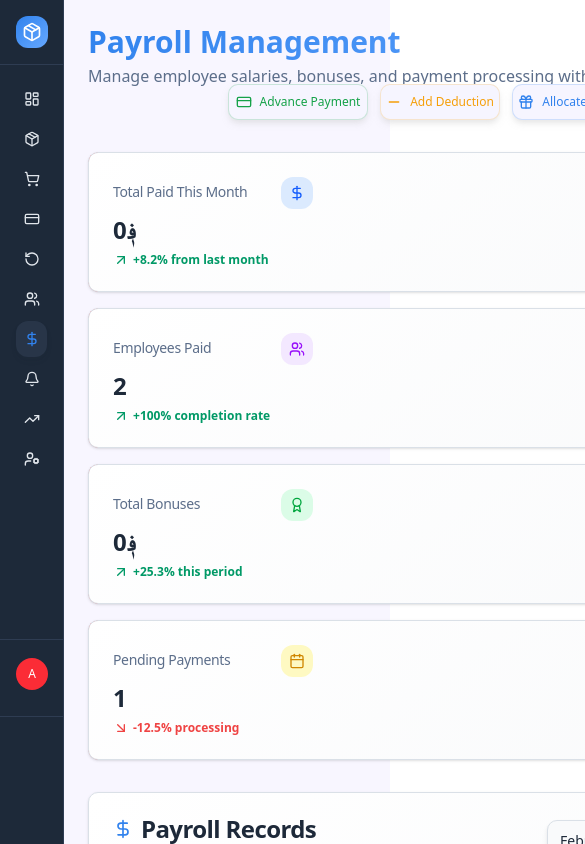
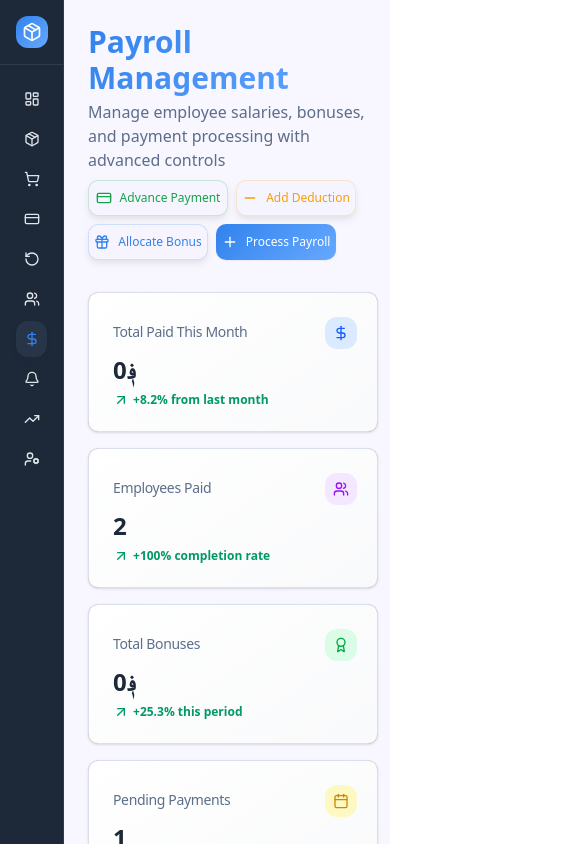
Before and after one commit to Sohrab-Malikzada/Store-Managment_Dashborad, a React (Vite) app: page /payroll in a window 390 px wide. Both pictures are taken after typing "name@example.com", "Sample123" into the empty fields and a click on the button "Sign In". Shown: the top 844 px of the page, 585 px wide, since content can reach past the window. Built offline with nearby package versions, Linux system fonts and the light colour scheme.

Commit message:
Payroll.jsx is worked on Responsive

```diff
--- a/src/Pages/Payroll.jsx
+++ b/src/Pages/Payroll.jsx
@@ -159,7 +159,7 @@ export default function Payroll() {
         selectedPeriod={selectedPeriod}
       />
 
-      <Card className="gradient-card h-auto shadow-medium">
+      <Card className="gradient-card h-auto w-full shadow-medium">
         <CardHeader>
           <div className="flex items-center justify-between">
             <div>
@@ -188,13 +188,13 @@ export default function Payroll() {
 
       {/* Dialogs */}
       <Dialog open={deductionDialog} onOpenChange={setDeductionDialog}>
-        <DialogContent className="gradient-card h-107  shadow-medium">
+        <DialogContent className="gradient-card w-90  sm:w-full  rounded-[12px] overflow-auto no-scrollbar shadow-medium">
           <DialogHeader >
             <DialogTitle className="flex items-center gap-2 text-[hsl(216,32%,17%)]">
               <Minus className="h-5 w-5 text-[hsl(38,92%,55%)]" />
               Add Employee Deduction
             </DialogTitle>
-            <DialogDescription className="mt-[-2px]">
+            <DialogDescription className="text-left mt-[-2px]">
               Apply deductions for taxes, advances, or other adjustments
             </DialogDescription>
           </DialogHeader>
@@ -249,14 +249,14 @@ export default function Payroll() {
                 type="button"
                 variant="outline"
                 onClick={() => setDeductionDialog(false)}
-                className="mt-[-10px] shadow-[0_4px_6px_-1px_hsl(0,0%,80%,0.5)] cursor-pointer rounded-[10px] text-[hsl(216,32%,17%)] bg-[hsl(248,250%,98%)] hover:bg-[hsl(248,250%,96%)] border-[hsl(214,20%,88%)] hover:shadow-medium transition-smooth"
+                className=" shadow-[0_4px_6px_-1px_hsl(0,0%,80%,0.5)] cursor-pointer rounded-[10px] text-[hsl(216,32%,17%)] bg-[hsl(248,250%,98%)] hover:bg-[hsl(248,250%,96%)] border-[hsl(214,20%,88%)] hover:shadow-medium transition-smooth"
               >
                 Cancel
               </Button>
               <Button
                 type="submit"
                 variant="outline"
-                className="mt-[-10px] shadow-[0_4px_6px_-1px_hsl(0,0%,80%,0.5)] cursor-pointer hover:text-[hsl(216,32%,17%))]  hover:bg-[hsl(38,92%,50%)]/10   rounded-[10px] text-[hsl(38,92%,50%)] bg-[hsl(248,250%,98%)] border-[hsl(38,92%,50%)] hover:shadow-medium transition-smooth"
+                className=" shadow-[0_4px_6px_-1px_hsl(0,0%,80%,0.5)] cursor-pointer hover:text-[hsl(216,32%,17%))]  hover:bg-[hsl(38,92%,50%)]/10   rounded-[10px] text-[hsl(38,92%,50%)] bg-[hsl(248,250%,98%)] border-[hsl(38,92%,50%)] hover:shadow-medium transition-smooth"
               >
                 Add Deduction
               </Button>
@@ -266,13 +266,13 @@ export default function Payroll() {
       </Dialog>
 
       <Dialog open={bonusDialog} onOpenChange={setBonusDialog}>
-        <DialogContent className="gradient-card h-144 shadow-medium">
+        <DialogContent className="gradient-card w-90 lg:h-100 sm:w-full  rounded-[12px] overflow-auto no-scrollbar shadow-medium">
           <DialogHeader>
             <DialogTitle className="flex items-center gap-2 text-[hsl(216,32%,17%)]">
               <Gift className="h-5 w-5 text-[hsl(214,84%,56%)]" />
               Allocate Employee Bonus
             </DialogTitle>
-            <DialogDescription className="-mt-[2px]">
+            <DialogDescription className="text-left -mt-[2px]">
               Distribute bonuses to employees for special occasions or performance rewards
             </DialogDescription>
           </DialogHeader>
@@ -335,13 +335,13 @@ export default function Payroll() {
                 type="button"
                 variant="outline"
                 onClick={() => setBonusDialog(false)}
-                className="-mt-[16px] shadow-[0_4px_6px_-1px_hsl(0,0%,80%,0.5)] cursor-pointer rounded-[10px] text-[hsl(216,32%,17%)] bg-[hsl(248,250%,98%)] hover:bg-[hsl(248,250%,96%)] border-[hsl(214,20%,88%)] hover:shadow-medium transition-smooth"
+                className=" shadow-[0_4px_6px_-1px_hsl(0,0%,80%,0.5)] cursor-pointer rounded-[10px] text-[hsl(216,32%,17%)] bg-[hsl(248,250%,98%)] hover:bg-[hsl(248,250%,96%)] border-[hsl(214,20%,88%)] hover:shadow-medium transition-smooth"
               >
                 Cancel
               </Button>
               <Button
                 type="submit"
-                className="-mt-[16px] gradient-primary text-[#ffffff] shadow-soft hover:shadow-medium transition-smooth"
+                className="gradient-primary text-[#ffffff] shadow-soft hover:shadow-medium transition-smooth"
               >
                 Allocate Bonus
               </Button>
@@ -351,13 +351,13 @@ export default function Payroll() {
       </Dialog>
 
       <Dialog open={processingDialog} onOpenChange={setProcessingDialog}>
-        <DialogContent className="gradient-card h-137 shadow-medium max-w-2xl">
+        <DialogContent className="gradient-card w-90 lg:h-100 sm:w-full  rounded-[12px] overflow-auto no-scrollbar shadow-medium">
           <DialogHeader>
             <DialogTitle className="flex tracking-tight text-[18px] mt-[-3px] items-center gap-2 text-[hsl(216,32%,17%)]">
               <Calendar className="h-5 w-5 text-[hsl(214,84%,56%)]" />
               Process Monthly Payroll
             </DialogTitle>
-            <DialogDescription className="mt-[-6px]">
+            <DialogDescription className="text-left mt-[-6px]">
               Select employees to process payroll payments for the current period
             </DialogDescription>
           </DialogHeader>
--- a/src/components/AdvancePaymentDialog.jsx
+++ b/src/components/AdvancePaymentDialog.jsx
@@ -37,13 +37,13 @@ export function AdvancePaymentDialog({
 
   return (
     <Dialog open={isOpen} onOpenChange={onClose}>
-      <DialogContent className="gradient-card  max-w-2xl">
+      <DialogContent className="gradient-card w-90 lg:h-100 sm:w-full  rounded-[12px] overflow-auto no-scrollbar shadow-medium">
         <DialogHeader>
           <DialogTitle className="tracking-tight flex items-center text-[hsl(216,32%,17%)] gap-2">
             <CreditCard className="h-5 w-5 text-[hsl(214,84%,56%)]" />
             Advance Payment
           </DialogTitle>
-          <DialogDescription className="mt-[-2px]">
+          <DialogDescription className="text-left mt-[-2px]">
             Provide advance salary payments to employees
           </DialogDescription>
         </DialogHeader>
@@ -148,13 +148,13 @@ export function AdvancePaymentDialog({
              type="button"
              variant="outline"
              onClick={onClose}
-             className="-mt-[9px] mr-[1px] cursor-pointer rounded-[10px] text-[hsl(216,32%,17%)] bg-[hsl(248,250%,98%)] hover:bg-[hsl(248,250%,96%)] border-[hsl(214,20%,88%)] transition-smooth"
+             className="mr-[1px] cursor-pointer rounded-[10px] text-[hsl(216,32%,17%)] bg-[hsl(248,250%,98%)] hover:bg-[hsl(248,250%,96%)] border-[hsl(214,20%,88%)] transition-smooth"
              >
               Cancel
             </Button>
             <Button
               type="submit"
-              className="-mt-[9px] mr-[-1px] w-44  gradient-primary cursor-pointer text-[#ffffff] shadow-soft hover:shadow-medium"
+              className=" mr-[-1px] w-44  gradient-primary cursor-pointer text-[#ffffff] shadow-soft hover:shadow-medium"
               disabled={!selectedEmployeeId || !amount || !reason}
             >
               <DollarSign className="h-4 w-4 mr-2" />
--- a/src/components/payroll/PayrollActionsHeader.jsx
+++ b/src/components/payroll/PayrollActionsHeader.jsx
@@ -8,7 +8,7 @@ export function PayrollActionsHeader({
   onProcessPayroll
 }) {
   return (
-    <div className="flex flex-col lg:flex-row lg:items-center lg:justify-between gap-4">
+    <div className="flex flex-col lg:justify-between gap-4">
       <div>
         <h1 className="text-3xl font-bold gradient-primary bg-clip-text text-transparent">
           Payroll Management
@@ -17,12 +17,11 @@ export function PayrollActionsHeader({
           Manage employee salaries, bonuses, and payment processing with advanced controls
         </p>
       </div>
-
-      <div className="flex flex-12  mt-1   ml-35 gap-1">
+      <div>
         <Button
           variant="outline"
           onClick={onAdvancePayment}
-          className="-mt-6 w-35 text-[12px] shadow-[0_4px_6px_-1px_hsl(0,0%,80%,0.5)] cursor-pointer hover:text-[hsl(216,32%,17%))]  hover:bg-[hsl(142,76%,45%)]/10  mr-2  rounded-[10px] text-[hsl(142,76%,36%)] bg-[hsl(248,250%,98%)] border-[hsl(142deg,76%,36%,20%)] hover:shadow-medium transition-smooth"
+          className="my-4 -mt-6 w-35 text-[12px] shadow-[0_4px_6px_-1px_hsl(0,0%,80%,0.5)] cursor-pointer hover:text-[hsl(216,32%,17%))]  hover:bg-[hsl(142,76%,45%)]/10  mr-2  rounded-[10px] text-[hsl(142,76%,36%)] bg-[hsl(248,250%,98%)] border-[hsl(142deg,76%,36%,20%)] hover:shadow-medium transition-smooth"
         >
           <CreditCard className="h-4 w-4" />
           Advance Payment
@@ -54,6 +53,7 @@ export function PayrollActionsHeader({
           Process Payroll
         </Button>
       </div>
+
     </div>
   );
 }
--- a/src/components/payroll/PayrollStatsCards.jsx
+++ b/src/components/payroll/PayrollStatsCards.jsx
@@ -15,7 +15,7 @@ export function PayrollStatsCards({ payrollRecords, selectedPeriod }) {
   const employeesPaid = payrollRecords.filter(r => r.status === "paid").length;
 
   return (
-    <div className="grid gap-4 md:grid-cols-4">
+    <div className="grid gap-4 md:grid-cols-2">
       <StatsCard
         title="Total Paid This Month"
         value={`؋${totalPaidThisMonth.toLocaleString()}`}
@@ -23,7 +23,7 @@ export function PayrollStatsCards({ payrollRecords, selectedPeriod }) {
         trend={{ value: 8.2, label: "from last month" }}
         trendchange="text-[hsl(142,76%,36%)]  -ml-4 mt-[-5px] "
         box={`rounded-[10px] h-35  text-red-600 border bg-red-600 text-card-foreground shadow-sm gradient-card shadow-soft hover:shadow-medium transition-all duration-300`}
-        icanchange="h-8 w-8 mb-2 p-2  -mr-44 rounded-[12px] "
+        icanchange="h-8 w-8 mb-2 p-2  -right-5 rounded-[12px] "
       />
       <StatsCard
         title="Employees Paid"
@@ -32,7 +32,7 @@ export function PayrollStatsCards({ payrollRecords, selectedPeriod }) {
         trend={{ value: 100, label: "completion rate" }}
         trendchange="text-[hsl(142,76%,36%)]  -ml-4 mt-[-5px] "
         box={`rounded-[10px] h-35  text-red-600 border bg-red-600 text-card-foreground shadow-sm gradient-card shadow-soft hover:shadow-medium transition-all duration-300`}
-        icanchange="h-8 w-8 mb-2 p-2  -mr-44 rounded-[12px] "
+        icanchange="h-8 w-8 mb-2 p-2  -right-5 rounded-[12px] "
       />
       <StatsCard
         title="Total Bonuses"
@@ -41,7 +41,7 @@ export function PayrollStatsCards({ payrollRecords, selectedPeriod }) {
         trend={{ value: 25.3, label: "this period" }}
         trendchange="text-[hsl(142,76%,36%)]  -ml-4 mt-[-5px] "
         box={`rounded-[10px] h-35  text-red-600 border bg-red-600 text-card-foreground shadow-sm gradient-card shadow-soft hover:shadow-medium transition-all duration-300`}
-        icanchange="h-8 w-8 mb-2 p-2  -mr-44 rounded-[12px] "
+        icanchange="h-8 w-8 mb-2 p-2  -right-5 rounded-[12px] "
       />
       <StatsCard
         title="Pending Payments"
@@ -50,7 +50,7 @@ export function PayrollStatsCards({ payrollRecords, selectedPeriod }) {
         trend={{ value: -12.5, label: "processing" }}
         trendchange="text-[hsl(0,84%,60%)]  -ml-4 mt-[-5px] "
         box={`rounded-[10px] h-35  text-red-600 border bg-red-600 text-card-foreground shadow-sm gradient-card shadow-soft hover:shadow-medium transition-all duration-300`}
-        icanchange="h-8 w-8 mb-2 p-2  -mr-44 rounded-[12px] "
+        icanchange="h-8 w-8 mb-2 p-2  -right-5 rounded-[12px] "
       />
     </div>
   );
--- a/src/components/payroll/PayrollTable.jsx
+++ b/src/components/payroll/PayrollTable.jsx
@@ -8,7 +8,7 @@ export function PayrollTable({ payrollRecords, onViewDetails, onEditRecord }) {
   const getStatusLabel = (status) => status === 'paid' ? 'Paid' : 'Unpaid';
 
   return (
-    <div className="border border-[hsl(214,20%,90%)] rounded-lg overflow-hidden shadow-soft bg-white dark:bg-background">
+    <div className="border w-60 sm:w-90 md:w-128 lg:w-200 overflow-auto no-scrollbar border-[hsl(214,20%,90%)] rounded-lg shadow-soft bg-white dark:bg-background">
       <Table>
         <TableHeader>
           <TableRow className="bg-[hsl(214,20%,95%)]/30 m-40">
```
